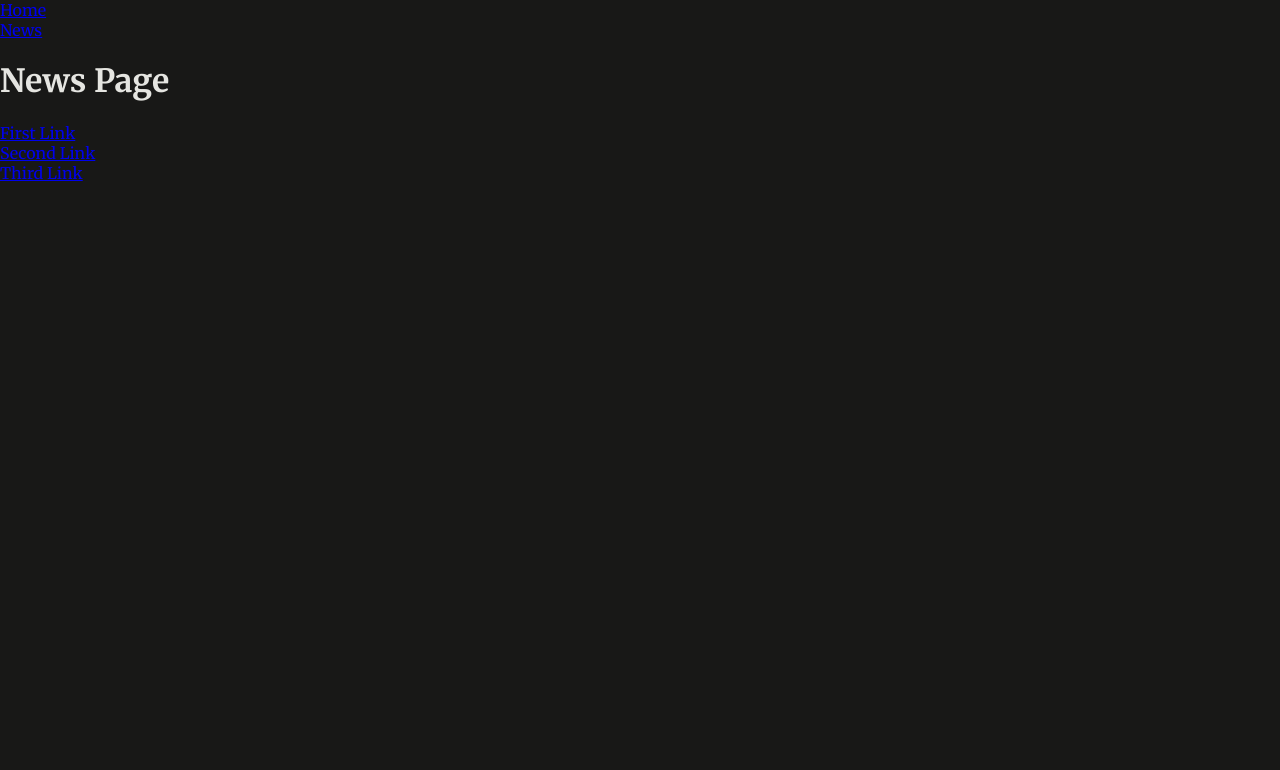
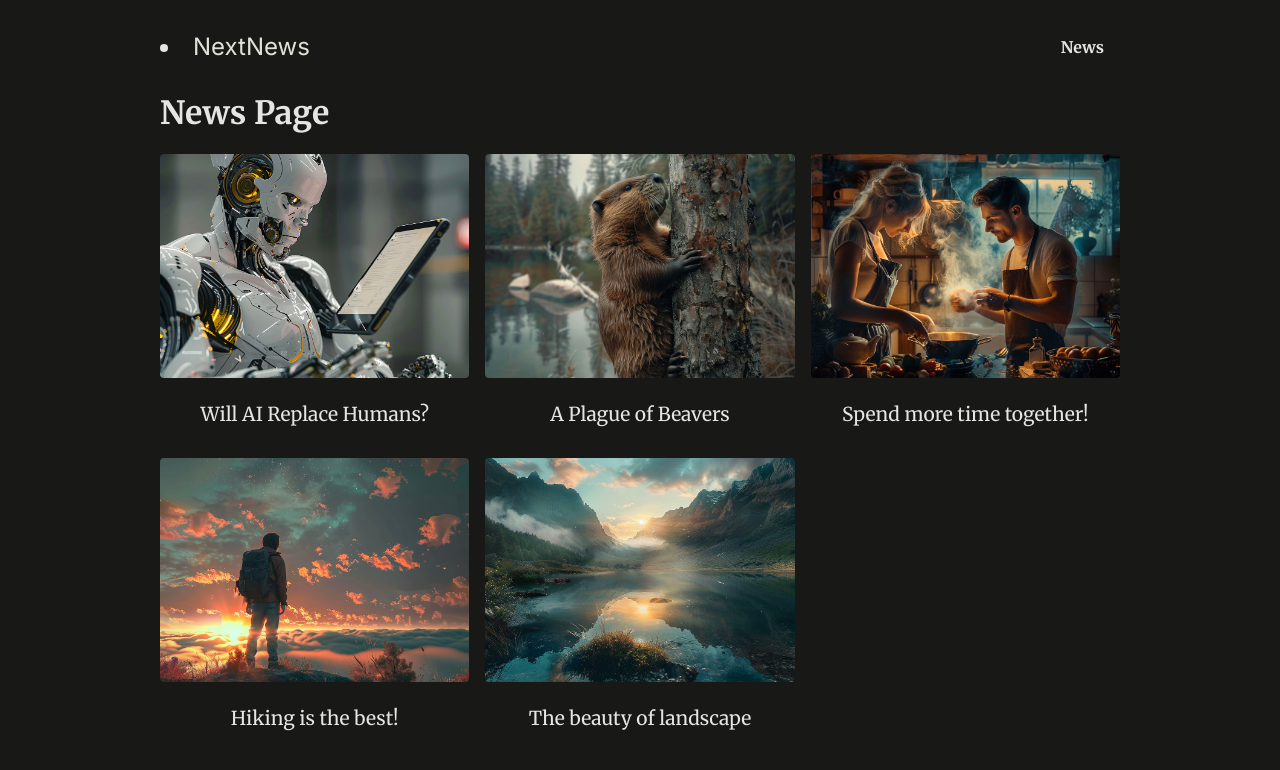
Before and after one commit to CyrusL06/NewsDetail-NextjsPractice, a Next.js app: page /news in a window 1280 px wide. Shown: the top 770 px of the page. Built offline with nearby package versions, Linux system fonts and the light colour scheme.

Commit message:
Added app style and Used Dummy Data

```diff
--- a/app/layout.js
+++ b/app/layout.js
@@ -1,5 +1,5 @@
 import './globals.css';
-import MainHeader from '@/components/main-header'
+import MainHeader from '@/components/main-header/main-header'
 
 export const metadata = {
   title: 'Next.js Page Routing & Rendering',
@@ -10,8 +10,10 @@
  return (
     <html lang="en">
       <body>
-        <MainHeader/>
-        {children}
+        <div id="page">
+          <MainHeader/>
+          {children}
+        </div>
       </body>
     </html>
   )
--- a/app/news/page.js
+++ b/app/news/page.js
@@ -1,19 +1,21 @@
 import Link from "next/link";
+
+import { DUMMY_NEWS } from "@/dummy-news";
 
 export default function NewsPage(){
     return(
         <>
         <h1>News Page</h1>
-        <ul>
-            <li>
-                <Link href="/news/first-news" >First Link</Link>
-            </li>
-                <li>
-                    <Link href="/news/second-news" >Second Link</Link>
+        <ul className="news-list">
+            {DUMMY_NEWS.map((newsItem) => (
+                <li key={newsItem.id}>
+                    <Link href={`/news/${newsItem.slug}`} >
+                        <img src={`/images/news/${newsItem.image}`}
+                            alt = {newsItem.title}/>
+                        <span>{newsItem.title}</span>
+                    </Link>
                 </li>
-                    <li>
-                        <Link href="/news/third-news" >Third Link</Link>
-                    </li>
+            ))}
         </ul>
         </>
 
--- a/components/main-header.js
+++ /dev/null
@@ -1,13 +0,0 @@
-import Link from "next/link";
-
-    export default function Header(){
-        return (
-            <header>
-                <ul>
-                    <li><Link href="/" >Home</Link> </li>
-                    <li><Link href="/news" >News</Link> </li>
-
-                </ul>
-            </header>
-        )
-    }
--- /dev/null
+++ b/components/main-header/main-header.js
@@ -0,0 +1,17 @@
+import Link from "next/link";
+
+    export default function Header(){
+        return (
+            <header id="main-header">
+
+                    <div id="logo">
+                     <li><Link href="/" >NextNews</Link> </li>
+                    </div>
+                    <ul>
+                        <nav>
+                            <li><Link href="/news" >News</Link> </li>
+                        </nav>
+                    </ul>
+            </header>
+        )
+    }
--- /dev/null
+++ b/dummy-news.js
@@ -0,0 +1,43 @@
+export const DUMMY_NEWS = [
+    {
+      id: 'n1',
+      slug: 'will-ai-replace-humans',
+      title: 'Will AI Replace Humans?',
+      image: 'ai-robot.jpg',
+      date: '2021-07-01',
+      content:
+        'Since late 2022 AI is on the rise and therefore many people worry whether AI will replace humans. The answer is not that simple. AI is a tool that can be used to automate tasks, but it can also be used to augment human capabilities. The future is not set in stone, but it is clear that AI will play a big role in the future. The question is how we will use it.',
+    },
+    {
+      id: 'n2',
+      slug: 'beaver-plague',
+      title: 'A Plague of Beavers',
+      image: 'beaver.jpg',
+      date: '2022-05-01',
+      content: 'Beavers are taking over the world. They are building dams everywhere and flooding entire cities. What can we do to stop them?',
+    },
+    {
+      id: 'n3',
+      slug: 'couple-cooking',
+      title: 'Spend more time together!',
+      image: 'couple-cooking.jpg',
+      date: '2024-03-01',
+      content: 'Cooking together is a great way to spend more time with your partner. It is fun and you get to eat something delicious afterwards. What are you waiting for? Get cooking!',
+    },
+    {
+      id: 'n4',
+      slug: 'hiking',
+      title: 'Hiking is the best!',
+      image: 'hiking.jpg',
+      date: '2024-01-01',
+      content: 'Hiking is a great way to get some exercise and enjoy the great outdoors. It is also a great way to clear your mind and reduce stress. So what are you waiting for? Get out there and start hiking!',
+    },
+    {
+      id: 'n5',
+      slug: 'landscape',
+      title: 'The beauty of landscape',
+      image: 'landscape.jpg',
+      date: '2022-07-01',
+      content: 'Landscape photography is a great way to capture the beauty of nature. It is also a great way to get outside and enjoy the great outdoors. So what are you waiting for? Get out there and start taking some pictures!',
+    },
+  ];
```
Also changed, not shown: app/news/[id]/page.js (deleted, +0 -12 lines), app/news/[slug]/page.js (added, +21 -0 lines), components/main-header/main-header.module.css (added).
